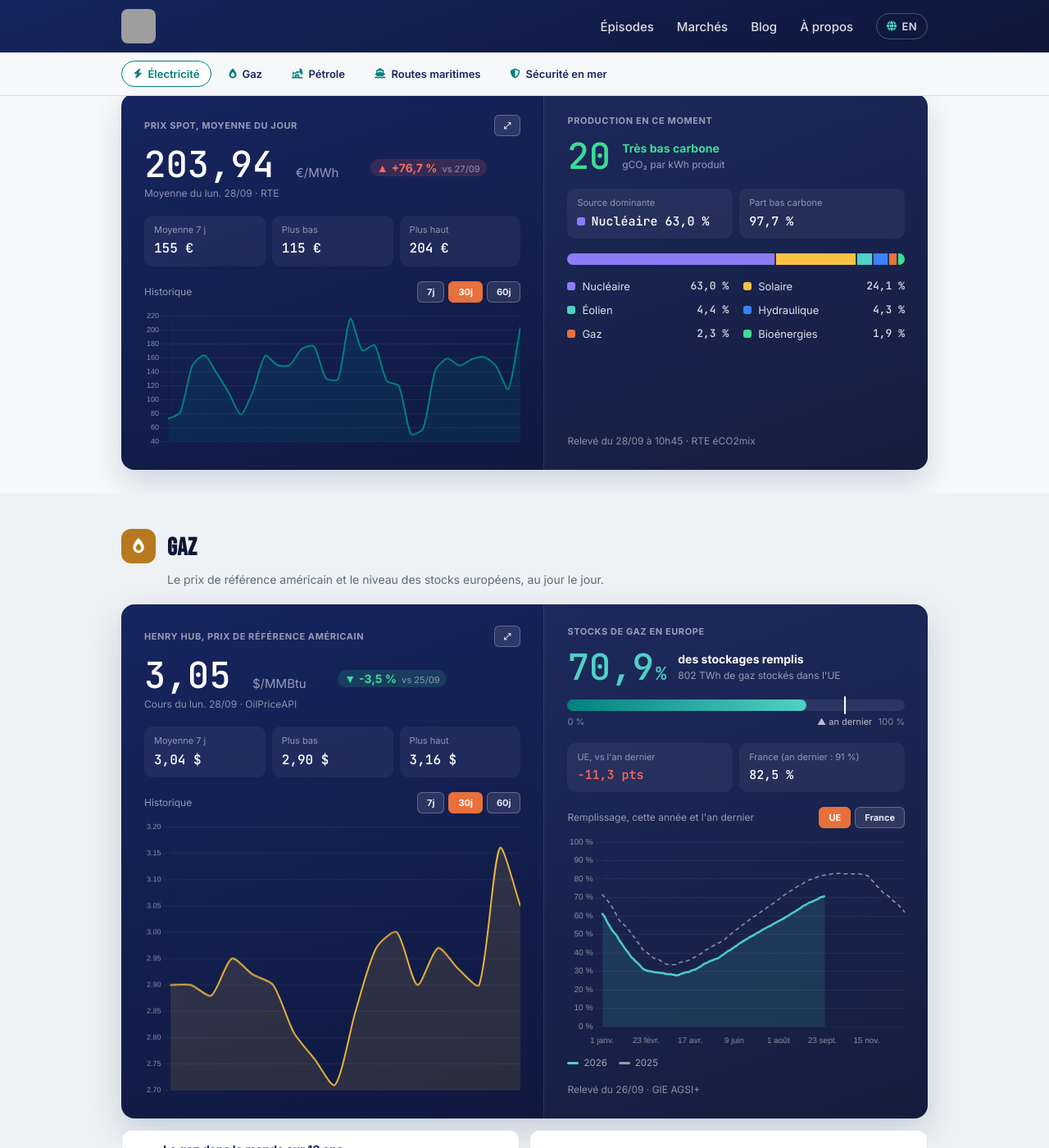
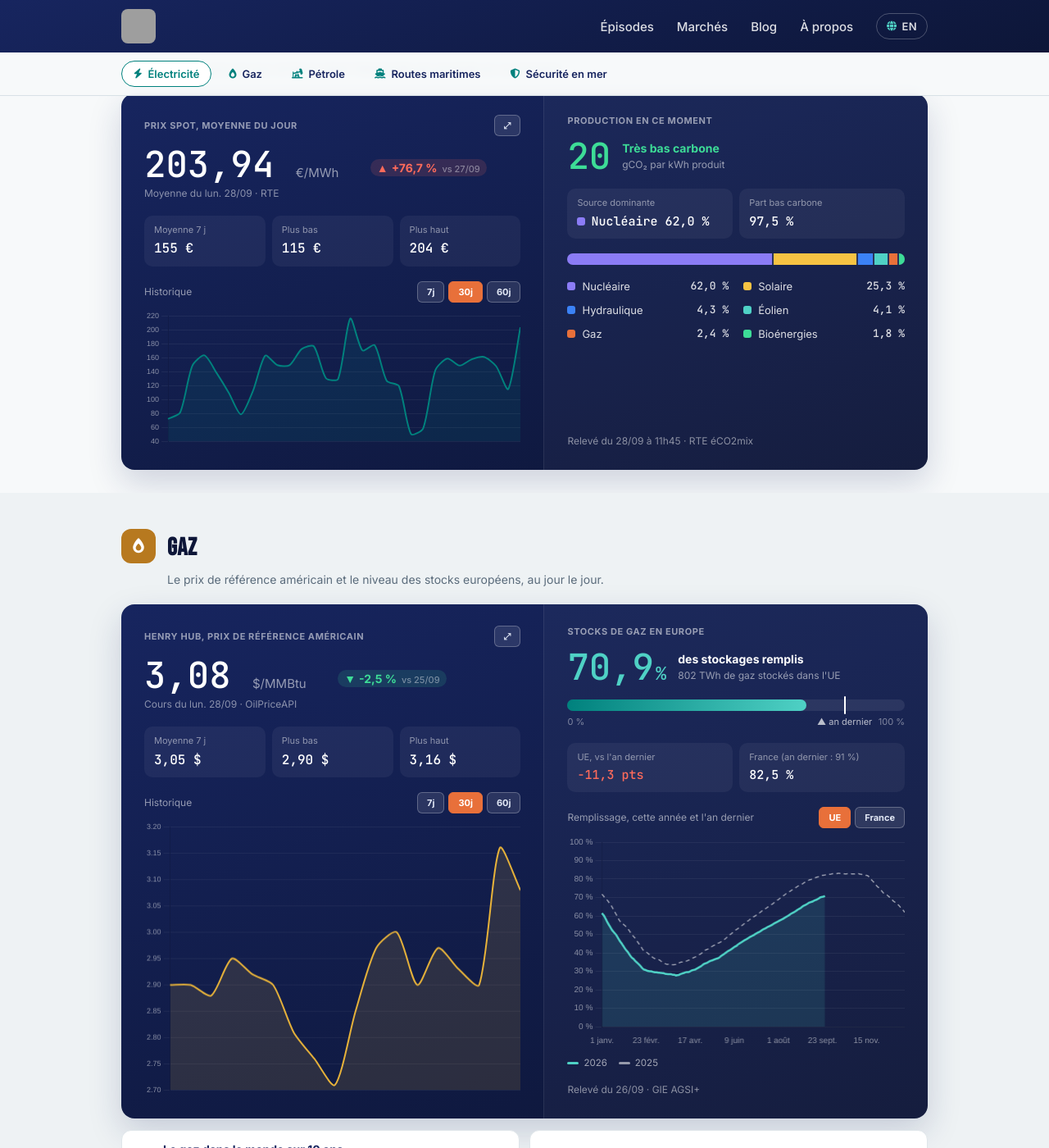
Before and after one commit to InsideEnergyMarkets/Inside-Energy-Markets, a Jekyll site: the page built from marches/index.html, in a window 1280 px wide and 1400 px high, scrolled down 482 px. Shown: the whole window at 82% size. Built offline with Jekyll 4.4.1, drawn with Linux system fonts in a browser that asks for light colours; some of the changed text lies outside the part shown; grey boxes are pictures that could not be loaded.

Commit message:
Mise à jour automatique des données marché

```diff
--- a/_data/market.json
+++ b/_data/market.json
@@ -1,7 +1,7 @@
 {
-  "updated_at": "2026-09-28T11:09:05.788065Z",
+  "updated_at": "2026-09-28T12:08:53.203036Z",
   "brent": {
-    "price_usd": 108.43,
+    "price_usd": 108.07,
     "date": "2026-09-28",
     "unit": "USD/baril",
     "source": "OilPriceAPI",
@@ -9,10 +9,10 @@
     "date_label_en": "Price on Mon 28/09",
     "prev_value": 105.99,
     "prev_date": "2026-09-25",
-    "change_pct": 2.3
+    "change_pct": 2.0
   },
   "henry_hub": {
-    "price_usd_mmbtu": 3.05,
+    "price_usd_mmbtu": 3.08,
     "date": "2026-09-28",
     "unit": "USD/MMBtu",
     "source": "OilPriceAPI",
@@ -20,20 +20,20 @@
     "date_label_en": "Price on Mon 28/09",
     "prev_value": 3.16,
     "prev_date": "2026-09-25",
-    "change_pct": -3.5
+    "change_pct": -2.5
   },
   "mix_france": {
-    "date_heure": "2026-09-28T10:45:00+00:00",
+    "date_heure": "2026-09-28T11:45:00+00:00",
     "shares": {
-      "nucleaire": 63.0,
-      "solaire": 24.1,
-      "eolien": 4.4,
+      "nucleaire": 62.0,
+      "solaire": 25.3,
       "hydraulique": 4.3,
-      "gaz": 2.3,
-      "bioenergies": 1.9
+      "eolien": 4.1,
+      "gaz": 2.4,
+      "bioenergies": 1.8
     },
     "top_source": "nucleaire",
-    "top_share": 63.0,
+    "top_share": 62.0,
     "co2_intensity": 20
   },
   "spot_price_france": {
--- a/_data/market_history.json
+++ b/_data/market_history.json
@@ -606,19 +606,19 @@
   },
   {
     "date": "2026-09-28",
-    "henry_hub_usd_mmbtu": 3.05,
+    "henry_hub_usd_mmbtu": 3.08,
     "henry_hub_source": "OilPriceAPI",
     "spot_eur_mwh": 203.94,
     "spot_source": "RTE",
     "mix_shares": {
-      "nucleaire": 63.0,
-      "solaire": 24.1,
-      "eolien": 4.4,
+      "nucleaire": 62.0,
+      "solaire": 25.3,
       "hydraulique": 4.3,
-      "gaz": 2.3,
-      "bioenergies": 1.9
+      "eolien": 4.1,
+      "gaz": 2.4,
+      "bioenergies": 1.8
     },
-    "brent_usd": 108.43,
+    "brent_usd": 108.07,
     "brent_source": "OilPriceAPI"
   }
 ]
--- a/_data/weekly_summary.json
+++ b/_data/weekly_summary.json
@@ -3,8 +3,8 @@
   "period_end": "2026-09-28",
   "brent": {
     "start_usd": 116.15,
-    "end_usd": 108.43,
-    "change_pct": -6.6
+    "end_usd": 108.07,
+    "change_pct": -7.0
   },
   "spot_price": {
     "avg_eur_mwh": 154.69,
@@ -13,8 +13,8 @@
     "days_count": 8
   },
   "mix": {
-    "nuclear_avg_share": 70.0,
-    "renewables_avg_share": 24.3,
+    "nuclear_avg_share": 69.9,
+    "renewables_avg_share": 24.4,
     "days_count": 8
   }
 }
```
